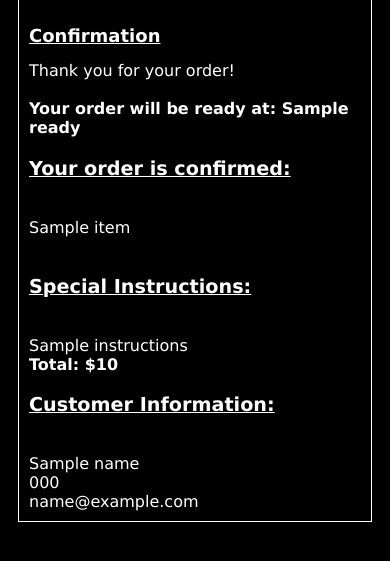
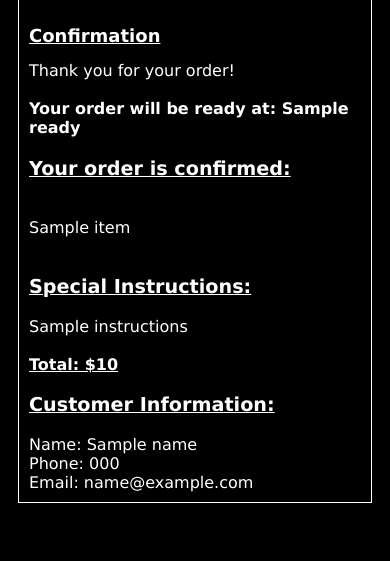
Before and after one commit to samhithasr/cs412, a Django app: template restaurant/templates/restaurant/confirmation.html in a window 390 px wide. Shown: the part 116-677 px from the top of the page. Run offline with Django 5.2, Linux system fonts and the light colour scheme; the template is opened without the code that fills it: most values are stand-ins (such as "Sample title", 1, 10 or a date in 2020).

Commit message:
Minor changes to confirmation.html (underlined total, listed 'name' 'phone' 'email'

```diff
--- a/restaurant/templates/restaurant/confirmation.html
+++ b/restaurant/templates/restaurant/confirmation.html
@@ -31,15 +31,15 @@
         {{item}} <br>
     {% endfor %} <br>
 
-    <h3>Special Instructions:</h3> <br>
-    {{instructions}} <br>
+    <h3>Special Instructions:</h3>
+    {{instructions}} <br><br>
 
-    <b>Total: ${{total}}</b> <br>
+    <b><u>Total: ${{total}}</b></u> <br>
 
-    <h3>Customer Information:</h3> <br>
-    {{name}} <br>
-    {{phone}} <br>
-    {{email}} <br>
+    <h3>Customer Information:</h3>
+    Name: {{name}} <br>
+    Phone: {{phone}} <br>
+    Email: {{email}} <br>
 
 </div>
 
```
